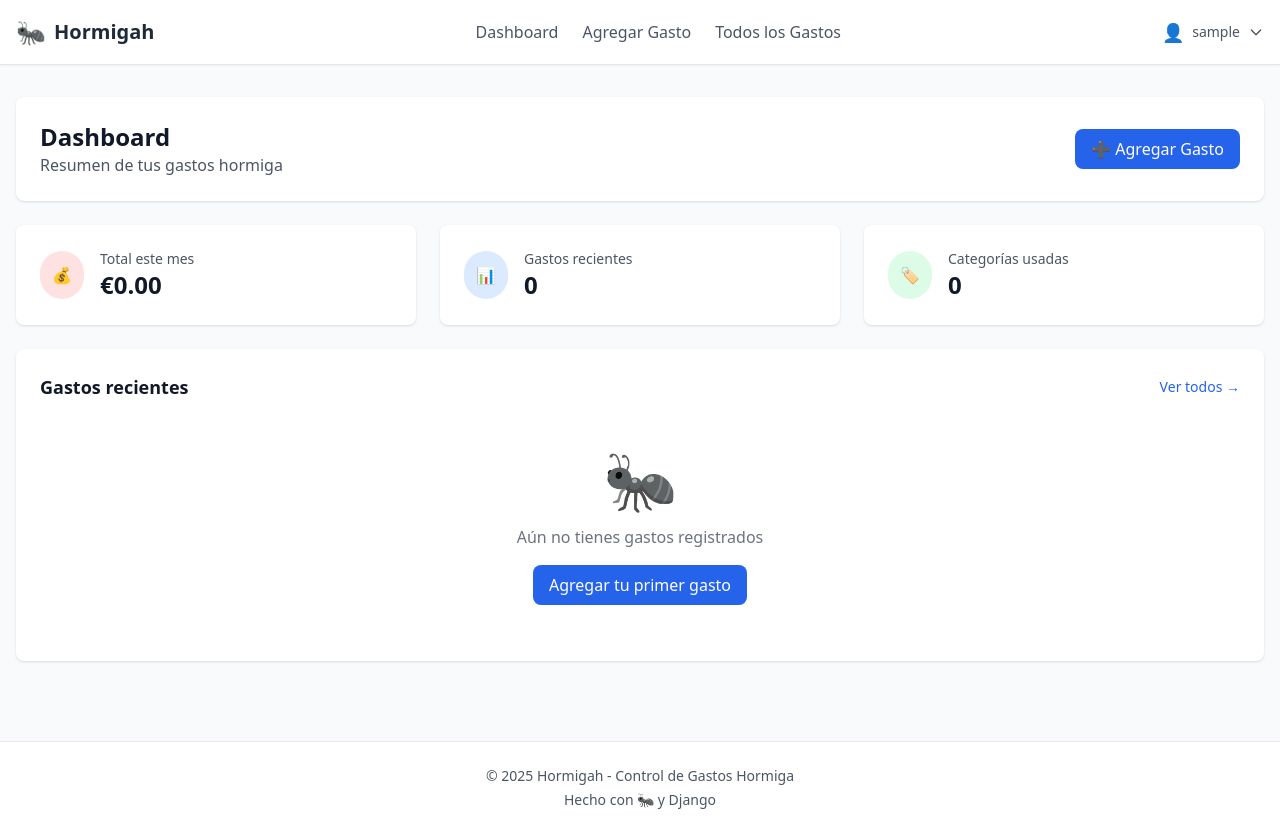
After one commit to cr4zyhead/hormigah-expense-tracker, a Django app: page / in a window 1280 px wide. The commit adds this page. Run offline with Django 5.2, Linux system fonts and the light colour scheme; the visitor is signed in with stand-in values (Sample User, id 1); data that the repository does not hold is empty; some libraries are stand-ins or nearby versions.

Commit message:
feat: interfaz web completa con dashboard, login/logout, formularios y navegación

```diff
--- a/apps/core/templates/core/includes/header.html
+++ b/apps/core/templates/core/includes/header.html
@@ -4,21 +4,70 @@
             <!-- Logo -->
             <div class="flex items-center space-x-2">
                 <span class="text-2xl">🐜</span>
-                <h1 class="text-xl font-bold text-gray-800">Hormigah</h1>
+                <a href="{% url 'expenses:dashboard' %}" class="text-xl font-bold text-gray-800 hover:text-gray-600">
+                    Hormigah
+                </a>
             </div>
 
             <!-- Navigation -->
             <div class="hidden md:flex space-x-6">
-                <a href="#" class="text-gray-600 hover:text-gray-800">Dashboard</a>
-                <a href="#" class="text-gray-600 hover:text-gray-800">Agregar Gasto</a>
-                <a href="#" class="text-gray-600 hover:text-gray-800">Categorías</a>
+                <a href="{% url 'expenses:dashboard' %}" class="text-gray-600 hover:text-gray-800">Dashboard</a>
+                <a href="{% url 'expenses:add_expense' %}" class="text-gray-600 hover:text-gray-800">Agregar Gasto</a>
+                <a href="{% url 'expenses:expense_list' %}" class="text-gray-600 hover:text-gray-800">Todos los Gastos</a>
             </div>
 
             <!-- User Menu -->
             <div class="flex items-center space-x-4">
-                <span class="text-sm text-gray-600">{{ user.username }}</span>
-                <a href="/admin/" class="text-sm text-blue-600 hover:text-blue-800">Admin</a>
+                {% if user.is_authenticated %}
+                    <!-- User Dropdown -->
+                    <div class="relative">
+                        <button
+                            onclick="toggleUserMenu()"
+                            class="flex items-center space-x-2 text-sm text-gray-600 hover:text-gray-800 focus:outline-none"
+                        >
+                            <span class="text-lg">👤</span>
+                            <span>{{ user.username }}</span>
+                            <svg class="w-4 h-4" fill="none" stroke="currentColor" viewBox="0 0 24 24">
+                                <path stroke-linecap="round" stroke-linejoin="round" stroke-width="2" d="M19 9l-7 7-7-7"></path>
+                            </svg>
+                        </button>
+
+                        <!-- Dropdown Menu -->
+                        <div
+                            id="userDropdown"
+                            class="absolute right-0 mt-2 w-48 bg-white rounded-md shadow-lg py-1 z-50 hidden"
+                        >
+                            <a href="/admin/" class="block px-4 py-2 text-sm text-gray-700 hover:bg-gray-100">
+                                ⚙️ Panel Admin
+                            </a>
+                            <hr class="border-gray-200">
+                            <a href="{% url 'logout' %}" class="block px-4 py-2 text-sm text-red-600 hover:bg-red-50">
+                                🚪 Cerrar Sesión
+                            </a>
+                        </div>
+                    </div>
+                {% else %}
+                    <a href="{% url 'login' %}" class="text-sm text-blue-600 hover:text-blue-800">Iniciar Sesión</a>
+                {% endif %}
             </div>
         </div>
     </nav>
 </header>
+
+<!-- JavaScript para el dropdown -->
+<script>
+function toggleUserMenu() {
+    const dropdown = document.getElementById('userDropdown');
+    dropdown.classList.toggle('hidden');
+}
+
+// Cerrar dropdown si se hace clic fuera
+document.addEventListener('click', function(event) {
+    const dropdown = document.getElementById('userDropdown');
+    const button = event.target.closest('button');
+
+    if (!button || button.getAttribute('onclick') !== 'toggleUserMenu()') {
+        dropdown.classList.add('hidden');
+    }
+});
+</script>
--- /dev/null
+++ b/apps/expenses/templates/expenses/dashboard.html
@@ -0,0 +1,126 @@
+{% extends 'base.html' %}
+
+{% block title %}Dashboard - Hormigah{% endblock %}
+
+{% block content %}
+<div class="space-y-6">
+    <!-- Header del Dashboard -->
+    <div class="bg-white rounded-lg shadow p-6">
+        <div class="flex justify-between items-center">
+            <div>
+                <h1 class="text-2xl font-bold text-gray-900">Dashboard</h1>
+                <p class="text-gray-600">Resumen de tus gastos hormiga</p>
+            </div>
+            <a href="{% url 'expenses:add_expense' %}"
+               class="bg-blue-600 text-white px-4 py-2 rounded-lg hover:bg-blue-700 transition-colors">
+                ➕ Agregar Gasto
+            </a>
+        </div>
+    </div>
+
+    <!-- Resumen del mes -->
+    <div class="grid grid-cols-1 md:grid-cols-3 gap-6">
+        <!-- Total del mes -->
+        <div class="bg-white rounded-lg shadow p-6">
+            <div class="flex items-center">
+                <div class="p-3 rounded-full bg-red-100 text-red-600">
+                    💰
+                </div>
+                <div class="ml-4">
+                    <p class="text-sm font-medium text-gray-600">Total este mes</p>
+                    <p class="text-2xl font-bold text-gray-900">€{{ monthly_total|floatformat:2 }}</p>
+                </div>
+            </div>
+        </div>
+
+        <!-- Número de gastos -->
+        <div class="bg-white rounded-lg shadow p-6">
+            <div class="flex items-center">
+                <div class="p-3 rounded-full bg-blue-100 text-blue-600">
+                    📊
+                </div>
+                <div class="ml-4">
+                    <p class="text-sm font-medium text-gray-600">Gastos recientes</p>
+                    <p class="text-2xl font-bold text-gray-900">{{ recent_expenses|length }}</p>
+                </div>
+            </div>
+        </div>
+
+        <!-- Categorías activas -->
+        <div class="bg-white rounded-lg shadow p-6">
+            <div class="flex items-center">
+                <div class="p-3 rounded-full bg-green-100 text-green-600">
+                    🏷️
+                </div>
+                <div class="ml-4">
+                    <p class="text-sm font-medium text-gray-600">Categorías usadas</p>
+                    <p class="text-2xl font-bold text-gray-900">{{ categories_summary|length }}</p>
+                </div>
+            </div>
+        </div>
+    </div>
+
+    <!-- Gastos por categoría este mes -->
+    {% if categories_summary %}
+    <div class="bg-white rounded-lg shadow p-6">
+        <h2 class="text-lg font-semibold text-gray-900 mb-4">Gastos por categoría este mes</h2>
+        <div class="space-y-3">
+            {% for category in categories_summary %}
+            <div class="flex items-center justify-between">
+                <div class="flex items-center">
+                    <div class="w-4 h-4 rounded-full mr-3" style="background-color: {{ category.category__color }}"></div>
+                    <span class="text-gray-700">{{ category.category__name }}</span>
+                </div>
+                <span class="font-semibold text-gray-900">€{{ category.total|floatformat:2 }}</span>
+            </div>
+            {% endfor %}
+        </div>
+    </div>
+    {% endif %}
+
+    <!-- Gastos recientes -->
+    <div class="bg-white rounded-lg shadow p-6">
+        <div class="flex justify-between items-center mb-4">
+            <h2 class="text-lg font-semibold text-gray-900">Gastos recientes</h2>
+            <a href="{% url 'expenses:expense_list' %}" class="text-blue-600 hover:text-blue-800 text-sm">
+                Ver todos →
+            </a>
+        </div>
+
+        {% if recent_expenses %}
+        <div class="space-y-3">
+            {% for expense in recent_expenses %}
+            <div class="flex items-center justify-between py-3 border-b border-gray-100 last:border-b-0">
+                <div class="flex items-center">
+                    <div class="w-3 h-3 rounded-full mr-3" style="background-color: {{ expense.category.color }}"></div>
+                    <div>
+                        <p class="font-medium text-gray-900">
+                            {% if expense.description %}
+                                {{ expense.description }}
+                            {% else %}
+                                {{ expense.category.name }}
+                            {% endif %}
+                        </p>
+                        <p class="text-sm text-gray-500">
+                            {{ expense.date|date:"d/m/Y" }}
+                            {% if expense.location %} • {{ expense.location }}{% endif %}
+                        </p>
+                    </div>
+                </div>
+                <span class="font-bold text-gray-900">€{{ expense.amount|floatformat:2 }}</span>
+            </div>
+            {% endfor %}
+        </div>
+        {% else %}
+        <div class="text-center py-8">
+            <div class="text-6xl mb-4">🐜</div>
+            <p class="text-gray-500">Aún no tienes gastos registrados</p>
+            <a href="{% url 'expenses:add_expense' %}"
+               class="inline-block mt-4 bg-blue-600 text-white px-4 py-2 rounded-lg hover:bg-blue-700 transition-colors">
+                Agregar tu primer gasto
+            </a>
+        </div>
+        {% endif %}
+    </div>
+</div>
+{% endblock %}
--- /dev/null
+++ b/apps/expenses/urls.py
@@ -0,0 +1,10 @@
+from django.urls import path
+from . import views
+
+app_name = 'expenses'
+
+urlpatterns = [
+    path('', views.dashboard, name='dashboard'),
+    path('gastos/', views.expense_list, name='expense_list'),
+    path('agregar/', views.add_expense, name='add_expense'),
+]
--- a/apps/expenses/views.py
+++ b/apps/expenses/views.py
@@ -1,3 +1,80 @@
-from django.shortcuts import render
+from django.shortcuts import render, redirect
+from django.contrib.auth.decorators import login_required
+from django.contrib import messages
+from django.db.models import Sum
+from .models import Expense, Category
+from .forms import ExpenseForm
 
-# Create your views here.
+
+@login_required
+def dashboard(request):
+    """
+    Vista principal del dashboard que muestra resumen de gastos
+    """
+    # Gastos recientes del usuario actual
+    recent_expenses = Expense.objects.filter(user=request.user).order_by('-date')[:10]
+
+    # Total de gastos del mes actual
+    from datetime import datetime
+    current_month = datetime.now().month
+    current_year = datetime.now().year
+
+    monthly_total = Expense.objects.filter(
+        user=request.user,
+        date__month=current_month,
+        date__year=current_year
+    ).aggregate(total=Sum('amount'))['total'] or 0
+
+    # Gastos por categoría este mes
+    categories_summary = Expense.objects.filter(
+        user=request.user,
+        date__month=current_month,
+        date__year=current_year
+    ).values('category__name', 'category__color').annotate(
+        total=Sum('amount')
+    ).order_by('-total')
+
+    context = {
+        'recent_expenses': recent_expenses,
+        'monthly_total': monthly_total,
+        'categories_summary': categories_summary,
+    }
+
+    return render(request, 'expenses/dashboard.html', context)
+
+
+@login_required
+def expense_list(request):
+    """
+    Vista que muestra la lista completa de gastos del usuario
+    """
+    expenses = Expense.objects.filter(user=request.user).order_by('-date')
+
+    context = {
+        'expenses': expenses,
+    }
+
+    return render(request, 'expenses/expense_list.html', context)
+
+
+@login_required
+def add_expense(request):
+    """
+    Vista para agregar un nuevo gasto
+    """
+    if request.method == 'POST':
+        form = ExpenseForm(request.POST)
+        if form.is_valid():
+            expense = form.save(commit=False)
+            expense.user = request.user
+            expense.save()
+            messages.success(request, '¡Gasto agregado exitosamente!')
+            return redirect('expenses:dashboard')
+    else:
+        form = ExpenseForm()
+
+    context = {
+        'form': form,
+    }
+
+    return render(request, 'expenses/add_expense.html', context)
--- a/config/settings.py
+++ b/config/settings.py
@@ -123,3 +123,7 @@ STATIC_URL = 'static/'
 # https://docs.djangoproject.com/en/5.2/ref/settings/#default-auto-field
 
 DEFAULT_AUTO_FIELD = 'django.db.models.BigAutoField'
+
+# Configuración de autenticación
+LOGIN_REDIRECT_URL = '/'  # Redirige al dashboard después del login
+LOGOUT_REDIRECT_URL = '/accounts/login/'  # Redirige al login después del logout
--- a/config/urls.py
+++ b/config/urls.py
@@ -15,8 +15,14 @@ Including another URLconf
     2. Add a URL to urlpatterns:  path('blog/', include('blog.urls'))
 """
 from django.contrib import admin
-from django.urls import path
+from django.urls import path, include
+from django.contrib.auth import views as auth_views
 
 urlpatterns = [
     path('admin/', admin.site.urls),
+    # URLs de autenticación
+    path('accounts/login/', auth_views.LoginView.as_view(), name='login'),
+    path('accounts/logout/', auth_views.LogoutView.as_view(), name='logout'),
+    # URLs principales de la app
+    path('', include('apps.expenses.urls')),
 ]
```
Also changed, not shown: apps/core/templates/registration/login.html (added, +116 -0 lines), apps/expenses/forms.py (added, +52 -0 lines), apps/expenses/templates/expenses/add_expense.html (added, +125 -0 lines), apps/expenses/templates/expenses/expense_list.html (added, +112 -0 lines).
